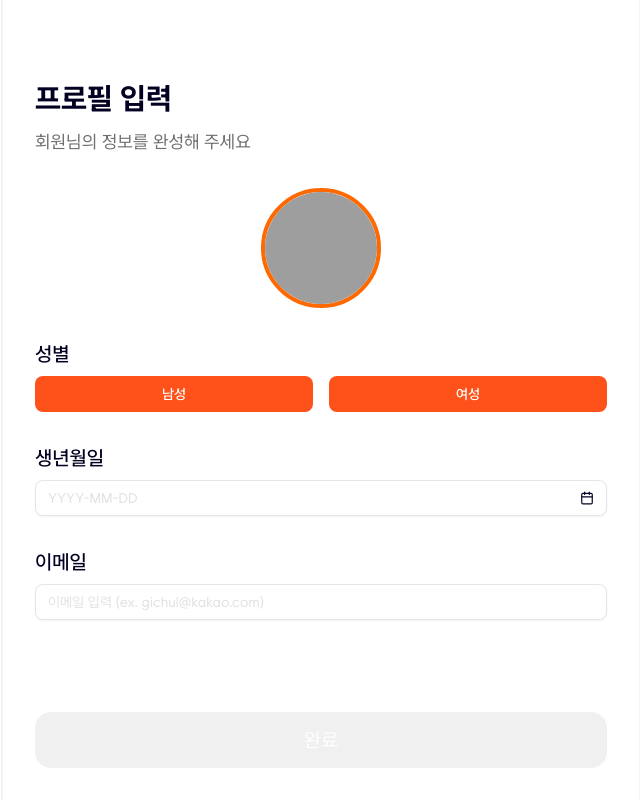
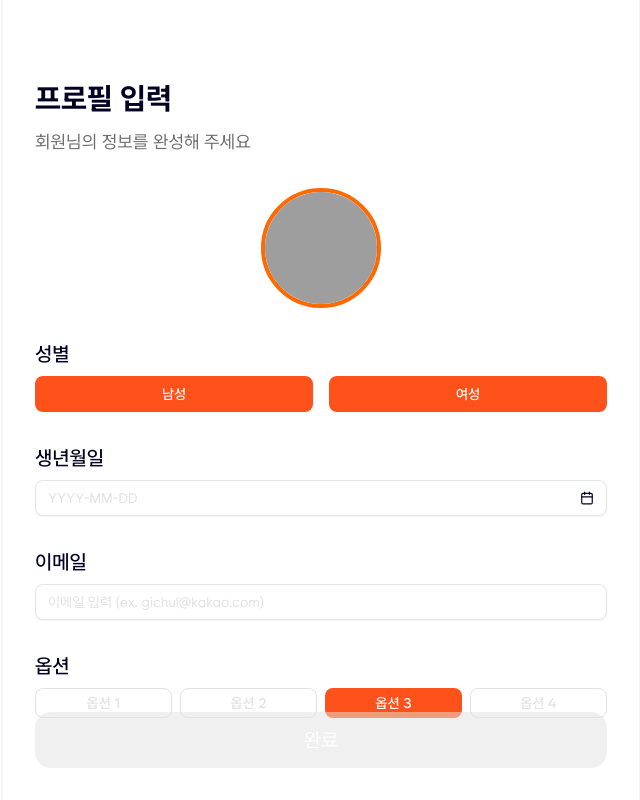
Before and after one commit to team-jangjak/chagok-fe, a React (Vite) app: page /onboarding in a window 1280 px wide. Both pictures are taken after a click on the button "다음". Shown: the whole page, without its empty margins (319-959 px from the left). Built offline with nearby package versions, Linux system fonts and the light colour scheme; grey boxes are pictures that could not be loaded.

Commit message:
[CHA-107] feat: 공통 컴포넌트 중 옵션 선택에 사용되는 작은 버튼(PillButton) 구현

```diff
--- a/src/features/auth/components/OnboardingPage2.tsx
+++ b/src/features/auth/components/OnboardingPage2.tsx
@@ -1,16 +1,28 @@
 // 온보딩 페이지 중 2번째 페이지 ('프로필 입력' 페이지)
-
+import { useState } from 'react';
 import { useOnboarding } from '@features/auth/contexts/useOnboarding';
 import PrimaryButton from '@shared/ui/PrimaryButton';
 import { Avatar, AvatarImage, AvatarFallback } from '@components/ui/avatar';
 import { Button } from '@components/ui/button';
 import { DatePicker } from '@shared/ui/DatePicker';
 import { DataInput } from '@shared/ui/DataInput';
+import PillButton from '@shared/ui/PillButton';
 
 function OnboardingPage2() {
   const {
     actions: { handleNext, handleSignUpDataChange },
   } = useOnboarding();
+
+  const [options, setOptions] = useState({
+    '옵션 1': false,
+    '옵션 2': false,
+    '옵션 3': true,
+    '옵션 4': false,
+  });
+
+  const handleOptionClick = (option: keyof typeof options) => {
+    setOptions((prev) => ({ ...prev, [option]: !prev[option] }));
+  };
 
   return (
     <>
@@ -44,6 +56,21 @@ function OnboardingPage2() {
         <span className="text-xl font-medium text-text">이메일</span>
         <DataInput id="email" placeholder="이메일 입력 (ex. gichul@kakao.com)" className="w-full" />
       </div>
+      {/* '옵션' 영역 */}
+      <div className="w-full flex flex-col gap-2 mb-8">
+        <span className="text-xl font-medium text-text">옵션</span>
+        <div className="grid grid-cols-4 gap-2">
+          {Object.entries(options).map(([option, isSelected]) => (
+            <PillButton
+              isSelected={isSelected}
+              key={option}
+              handleOptionClick={() => handleOptionClick(option as keyof typeof options)}
+            >
+              {option}
+            </PillButton>
+          ))}
+        </div>
+      </div>
       <PrimaryButton onClick={handleNext} disabled>
         완료
       </PrimaryButton>
--- a/src/lib/utils.ts
+++ b/src/lib/utils.ts
@@ -1,6 +1,10 @@
 import { clsx, type ClassValue } from 'clsx';
 import { twMerge } from 'tailwind-merge';
 
+/*
+	cn()은 dropdown 등 모든 UI 구성에서 공통 유틸리티로 사용하는 범용 함수
+	--> Tailwind 기반 프로젝트에서 사용하는 범용 함수
+*/
 export function cn(...inputs: ClassValue[]) {
   return twMerge(clsx(inputs));
 }
--- /dev/null
+++ b/src/shared/ui/PillButton.tsx
@@ -0,0 +1,33 @@
+import { cn } from '@/lib/utils';
+
+interface PillButtonProps {
+  isSelected: boolean;
+  children: React.ReactNode;
+  handleOptionClick: () => void;
+}
+
+/*
+	옵션 선택 등에 사용되는 알약 모양 버튼
+	isSelected: 선택 여부
+	children: 버튼 내용
+	handleOptionClick: 버튼 클릭 시 수행할 함수
+
+	[참고사항]
+	--> 크기 자체는 grid 레이아웃에 많이 사용할 것으로 예상돼서 기본적으로 너비는 100%로 설정
+*/
+
+function PillButton({ isSelected, children, handleOptionClick = () => {} }: PillButtonProps) {
+  return (
+    <div
+      className={cn(
+        'w-full flex items-center justify-center rounded-md px-4 py-1 text-sm font-medium transition-all duration-200',
+        isSelected ? 'bg-primary text-white' : 'bg-white border border-gray text-gray'
+      )}
+      onClick={handleOptionClick}
+    >
+      {children}
+    </div>
+  );
+}
+
+export default PillButton;
--- /dev/null
+++ b/src/shared/utils/isValidEmail.ts
@@ -0,0 +1,11 @@
+// 유효한 이메일인지 확인하는 유틸 함수
+export function isValidEmail(email: string) {
+  /*
+	[이메일 형식 검사 정규식]
+		1. 이메일 주소는 @ 기준으로 두 부분으로 나뉨
+		2. 첫 번째 부분은 문자, 숫자, 특수문자만 허용 (ex. gichul@kakao.com)
+		3. 두 번째 부분은 문자, 숫자만 허용 (ex. kakao.com)
+		4. 마지막 부분은 문자, 숫자만 허용 (ex. com)
+	*/
+  return /^[^\s@]+@[^\s@]+\.[^\s@]+$/.test(email);
+}
```
